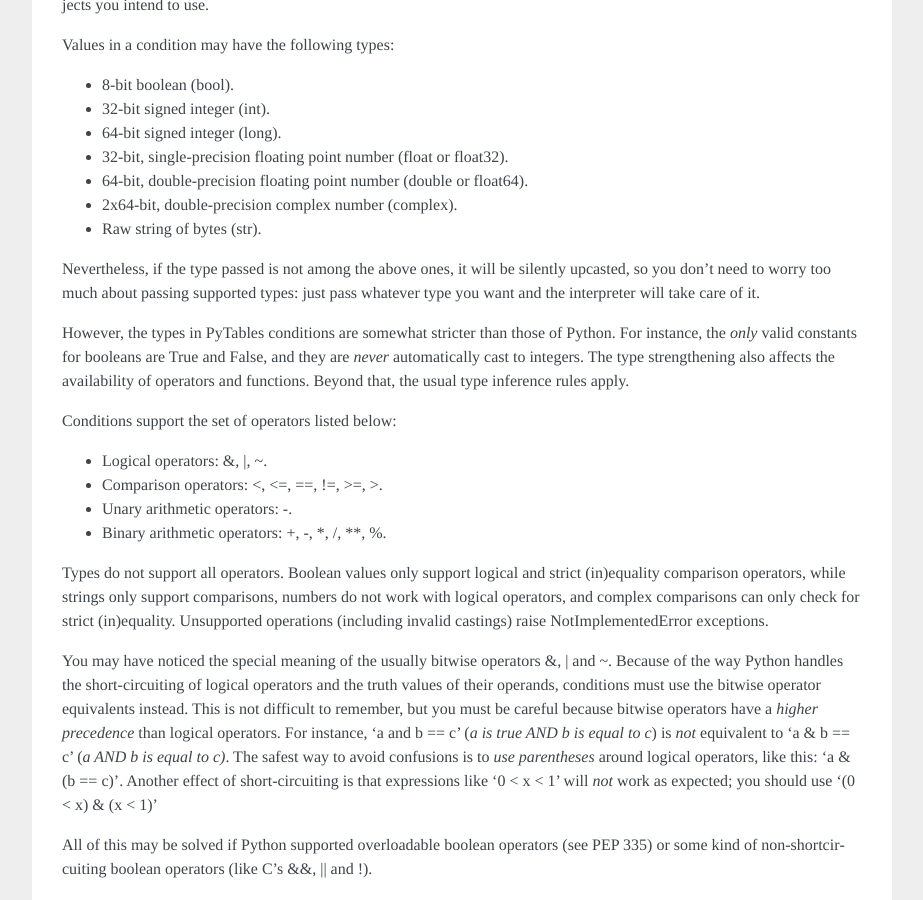
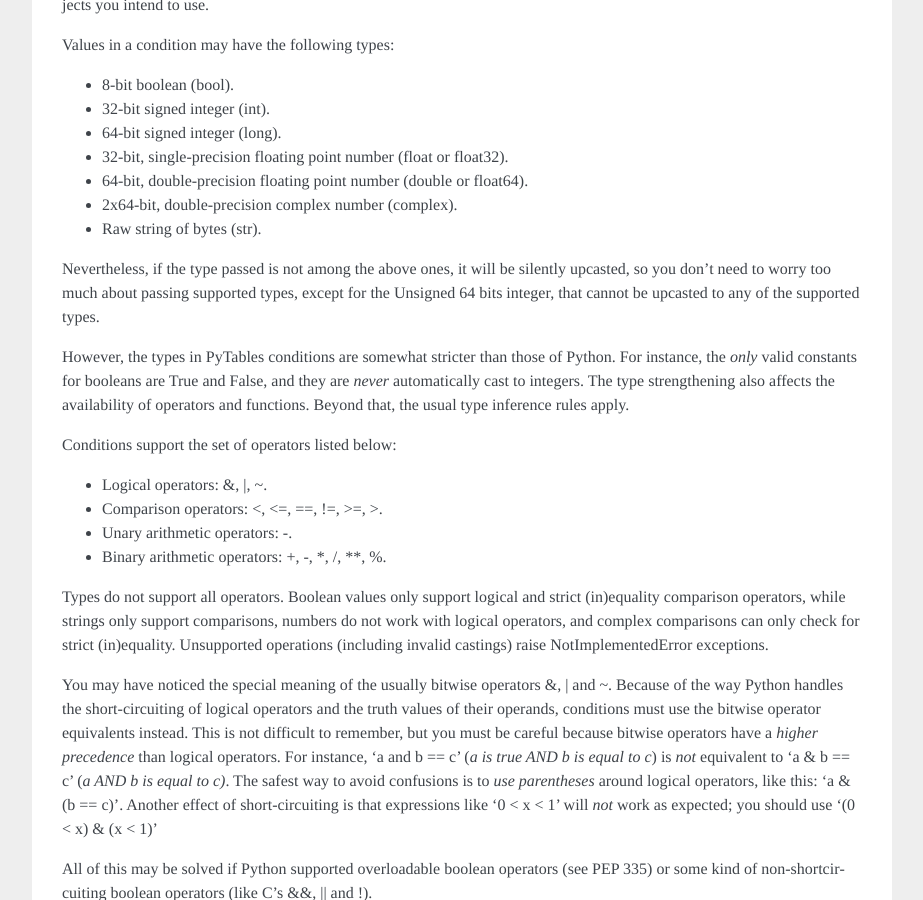
Before and after one commit to PyTables/PyTables, a Sphinx documentation site: the page built from doc/source/usersguide/condition_syntax.rst, in a window 1280 px wide and 900 px high, scrolled down 648 px. Shown: the whole window, without its empty margins (198-1121 px from the left). Built offline with Sphinx 7.4.7, drawn with Linux system fonts in a browser that asks for light colours; formulas are drawn with MathJax 3.

Commit message:
But if passeed an Unsigned 64 bits integer you get:
NotImplementedError: variable ``N`` refers to a 64-bit unsigned
integer column, not yet supported in conditions, sorry; please use
regular Python selections

Of course, that type cannot be upcasted to any of the listed, so you
trully cannot expect it to work; but the behaviour is not exactly what
it says on the paragraph.

```diff
--- a/doc/source/usersguide/condition_syntax.rst
+++ b/doc/source/usersguide/condition_syntax.rst
@@ -71,8 +71,8 @@ Values in a condition may have the following types:
 
 Nevertheless, if the type passed is not among the above ones, it
 will be silently upcasted, so you don't need to worry too much about
-passing supported types: just pass whatever type you want and the
-interpreter will take care of it.
+passing supported types, except for the Unsigned 64 bits integer,
+that cannot be upcasted to any of the supported types.
 
 However, the types in PyTables conditions are somewhat stricter
 than those of Python. For instance, the *only* valid
```
